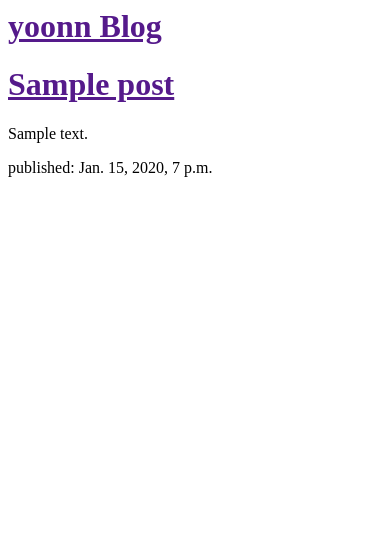
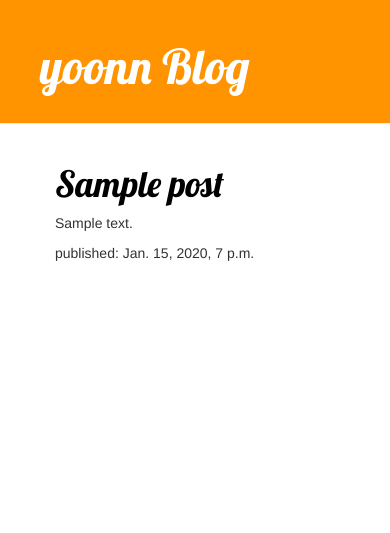
Before and after one commit to yoonn/my-first-blog, a Django app: page / in a window 390 px wide. Shown: the top 533 px of the page. Run offline with Django 3.2, Linux system fonts and the light colour scheme; tables that the repository leaves empty hold one stand-in row (values such as "Sample post"); some libraries are stand-ins or nearby versions.

Commit message:
Added view and template for detailed blog post as well as CSS for the site.

```diff
--- /dev/null
+++ b/blog/static/css/blog.css
@@ -0,0 +1,46 @@
+.page-header {
+    background-color: #ff9400;
+    margin-top: 0;
+    padding: 20px 20px 20px 40px;
+}
+
+.page-header h1, .page-header h1 a, .page-header h1 a:visited, .page-header h1 a:active {
+    color: #ffffff;
+    font-size: 36pt;
+    text-decoration: none;
+}
+
+.content {
+    margin-left: 40px;
+}
+
+h1, h2, h3, h4 {
+    font-family: 'Lobster', cursive;
+}
+
+.date {
+    color: #828282;
+}
+
+.save {
+    float: right;
+}
+
+.post-form textarea, .post-form input {
+    width: 100%;
+}
+
+.top-menu, .top-menu:hover, .top-menu:visited {
+    color: #ffffff;
+    float: right;
+    font-size: 26pt;
+    margin-right: 20px;
+}
+
+.post {
+    margin-bottom: 70px;
+}
+
+.post h1 a, .post h1 a:visited {
+    color: #000000;
+}
--- /dev/null
+++ b/blog/templates/blog/base.html
@@ -0,0 +1,23 @@
+{% load static %}
+<html>
+    <head>
+        <title>yoonn's blog</title>
+        <link rel="stylesheet" href="//maxcdn.bootstrapcdn.com/bootstrap/3.2.0/css/bootstrap.min.css">
+        <link rel="stylesheet" href="//maxcdn.bootstrapcdn.com/bootstrap/3.2.0/css/bootstrap-theme.min.css">
+        <link href="//fonts.googleapis.com/css?family=Lobster&subset=latin,latin-ext" rel="stylesheet" type="text/css">
+        <link rel="stylesheet" href="{% static 'css/blog.css' %}">
+    </head>
+    <body>
+        <div class="page-header">
+            <h1><a href="">yoonn Blog</a></h1>
+        </div>
+        <div class="content container">
+            <div class="row">
+                <div class="col-md-8">
+                    {% block content %}
+                    {% endblock %}
+                </div>
+            </div>
+        </div>
+    </body>
+</html>
--- a/blog/templates/blog/post_list.html
+++ b/blog/templates/blog/post_list.html
@@ -1,17 +1,12 @@
-<html>
-    <head>
-        <title>yoonn's blog</title>
-    </head>
-    <body>
-        <div>
-            <h1><a href="">yoonn Blog</a></h1>
+{#호출하는곳 기준?#}
+{% extends 'blog/base.html' %}
+
+{% block content %}
+    {% for post in posts %}
+        <div class="post">
+            <h1><a href="{% url 'post_detail' pk=post.pk %}">{{ post.title }}</a></h1>
+            <p>{{ post.text|linebreaksbr }}</p>
+            <p>published: {{ post.published_date }}</p>
         </div>
-        {% for post in posts %}
-            <div>
-                <h1><a href="">{{ post.title }}</a></h1>
-                <p>{{ post.text|linebreaksbr }}</p>
-                <p>published: {{ post.published_date }}</p>
-            </div>
-        {%  endfor %}
-    </body>
-</html>
+    {%  endfor %}
+{% endblock %}
--- a/blog/urls.py
+++ b/blog/urls.py
@@ -4,4 +4,5 @@ from . import views
 urlpatterns = [
     # root url 설정
     path('', views.post_list, name='post_list'),
+    path('post/<int:pk>/', views.post_detail, name='post_detail'),
 ]
--- a/blog/views.py
+++ b/blog/views.py
@@ -1,10 +1,13 @@
-from django.shortcuts import render
+from django.shortcuts import render, get_object_or_404
 from django.utils import timezone
 from .models import Post
-
-# Create your views here.
 
 
 def post_list(request):
     posts = Post.objects.filter(published_date__lte=timezone.now()).order_by('published_date')
     return render(request, 'blog/post_list.html', {'posts': posts})
+
+
+def post_detail(request, pk):
+    post = get_object_or_404(Post, pk=pk)
+    return render(request, 'blog/post_detail.html', {'post': post})
--- a/mysite/settings.py
+++ b/mysite/settings.py
@@ -118,5 +118,5 @@ USE_TZ = True
 # Static files (CSS, JavaScript, Images)
 # https://docs.djangoproject.com/en/2.0/howto/static-files/
 
-STATIC_URL = '/static/'
+STATIC_URL = '/blog/static/'
 STATIC_ROOT = os.path.join(BASE_DIR, 'static')
```
Also changed, not shown: blog/templates/blog/post_detail.html (added, +13 -0 lines).
